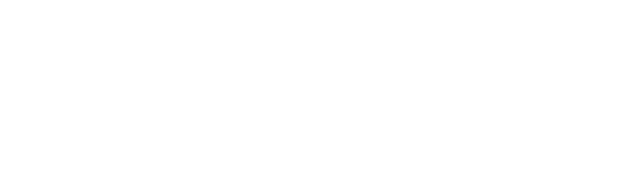
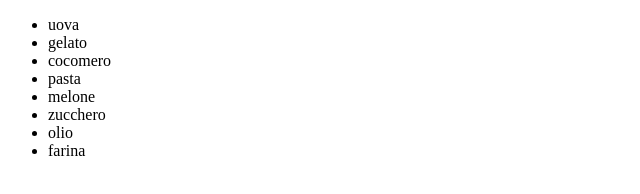
Before and after one commit to valeriodipaolo1997/js-lista-spesa, a plain HTML site: page index.html in a window 1280 px wide. Shown: the whole page, without its empty margins (0-640 px from the left). Drawn offline with Linux system fonts and the light colour scheme.

Commit message:
add ciclo while

```diff
--- a/assets/script.js
+++ b/assets/script.js
@@ -0,0 +1,18 @@
+/* Data una lista della spesa, stampare sulla pagina (anche brutalmente, basta che si vedano)
+ gli elementi della lista individualmente con un ciclo while. */
+
+
+
+const ListElement = document.querySelector('.shop_list')
+const shopList = ['farina','olio', 'zucchero','melone','pasta', 'cocomero','gelato','uova'];
+
+let i = 0;
+
+while (i < shopList.length) {
+
+    const shopListMarkup =`<li>${shopList[i]}</li>`;
+
+    ListElement.insertAdjacentHTML('afterbegin', shopListMarkup);
+
+    i++;
+}
--- a/index.html
+++ b/index.html
@@ -7,9 +7,10 @@
 </head>
 <body>
 
+    <ul class="shop_list">
+    </ul>
 
 
-
-
+    <script type="text/javascript" src="./assets/script.js"></script>
 </body>
 </html>
```
